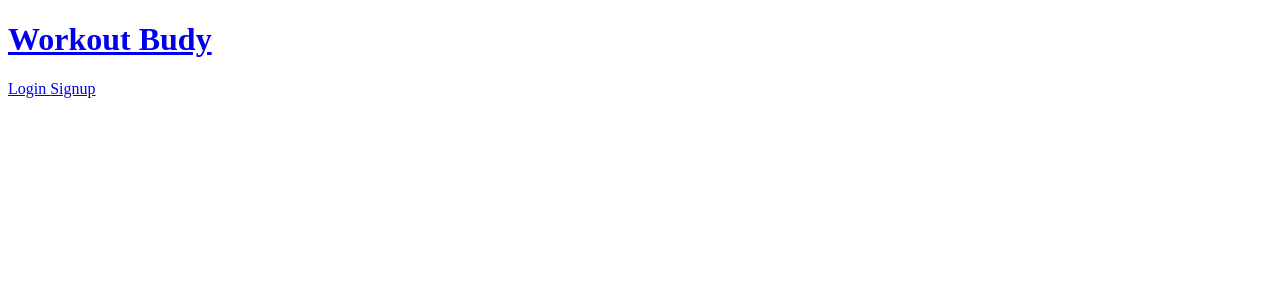
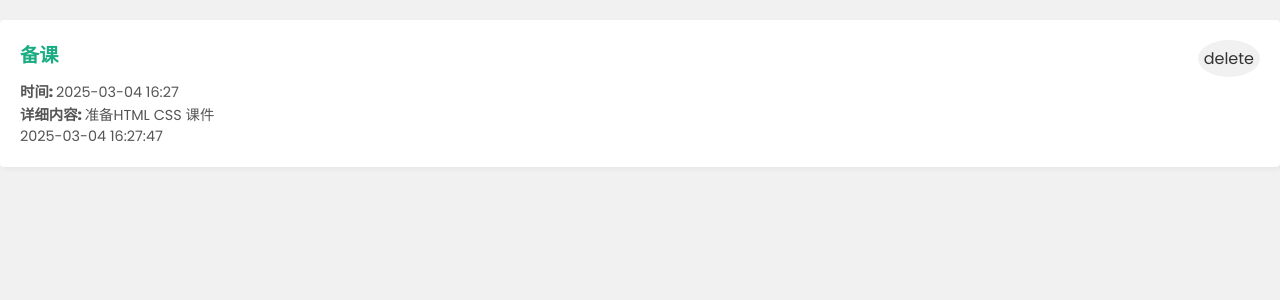
Before and after one commit to 409915016/vue-auth, a Vue app: page /#/ in a window 1280 px wide. Shown: the top 300 px of the page. Built offline with nearby package versions, Linux system fonts and the light colour scheme.

Commit message:
添加 TodoDetail 组件

```diff
--- a/src/App.vue
+++ b/src/App.vue
@@ -1,15 +1,20 @@
 <script setup>
 
-import Navbar from "@/components/Navbar.vue";
+import TodoDetail from "@/components/TodoDetail.vue";
+
+const todo_item = {
+  _id: 1,
+  title: '备课',
+  date: '2025-03-04 16:27',
+  description: '准备HTML CSS 课件',
+  createdAt: '2025-03-04 16:27:47'
+}
+
+
 </script>
 
 <template>
-  <div class="App">
-    <Navbar />
-    <div class="pages">
-      <RouterView />
-    </div>
-  </div>
+  <TodoDetail :value="todo_item"/>
 </template>
 
 <style scoped>
--- a/src/assets/main.css
+++ b/src/assets/main.css
@@ -0,0 +1,42 @@
+/* google font */
+@import url('https://fonts.googleapis.com/css2?family=Poppins:wght@300;400;500;600;800&family=VT323&display=swap');
+
+/* layout */
+:root {
+    --primary: #1aac83;
+    --error: #e7195a;
+}
+body {
+    background: #f1f1f1;
+    margin: 0;
+    font-family: "Poppins";
+}
+
+.todo-detail {
+    background: #fff;
+    border-radius: 4px;
+    margin: 20px auto;
+    padding: 20px;
+    position: relative;
+    box-shadow: 2px 2px 5px rgba(0,0,0,0.05);
+}
+.todo-detail h4 {
+    margin: 0 0 10px 0;
+    font-size: 1.2em;
+    color: var(--primary);
+}
+.todo-detail p {
+    margin: 0;
+    font-size: 0.9em;
+    color: #555;
+}
+.todo-detail span {
+    position: absolute;
+    top: 20px;
+    right: 20px;
+    cursor: pointer;
+    background: #f1f1f1;
+    padding: 6px;
+    border-radius: 50%;
+    color: #333;
+}
--- /dev/null
+++ b/src/components/TodoDetail.vue
@@ -0,0 +1,18 @@
+<script setup>
+defineProps(['value'])
+</script>
+
+<template>
+  <div class="todo-detail">
+    <h4>{{ value.title }}</h4>
+    <p><strong>时间: </strong>{{ value.date }}</p>
+    <p><strong>详细内容: </strong>{{ value.description }}</p>
+    <p>{{ value.createdAt }}</p>
+    <span class="material-symbols-outlined" @click="handleClick">delete</span>
+  </div>
+
+</template>
+
+<style scoped>
+
+</style>
--- a/src/main.js
+++ b/src/main.js
@@ -1,23 +1,25 @@
+import { createApp } from 'vue'
+import App from './App.vue'
+
+
 import './assets/main.css'
 import { createWebHashHistory, createRouter } from 'vue-router'
 import Home from './views/Home.vue'
 import Login from './views/Login.vue'
 import Signup from './views/Signup.vue'
 
-const routes = [
-    { path: '/', component: Home },
-    { path: '/login', component: Login },
-    { path: '/signup', component: Signup },
-]
+// const routes = [
+//     { path: '/', component: Home },
+//     { path: '/login', component: Login },
+//     { path: '/signup', component: Signup },
+// ]
 
-const router = createRouter({
-    history: createWebHashHistory(),
-    routes,
-})
+// const router = createRouter({
+//     history: createWebHashHistory(),
+//     routes,
+// })
 
-import { createApp } from 'vue'
-import App from './App.vue'
 
-createApp(App)
-    .use(router)
-    .mount('#app')
+
+createApp(App).mount('#app')
+    // .use(router)
```
